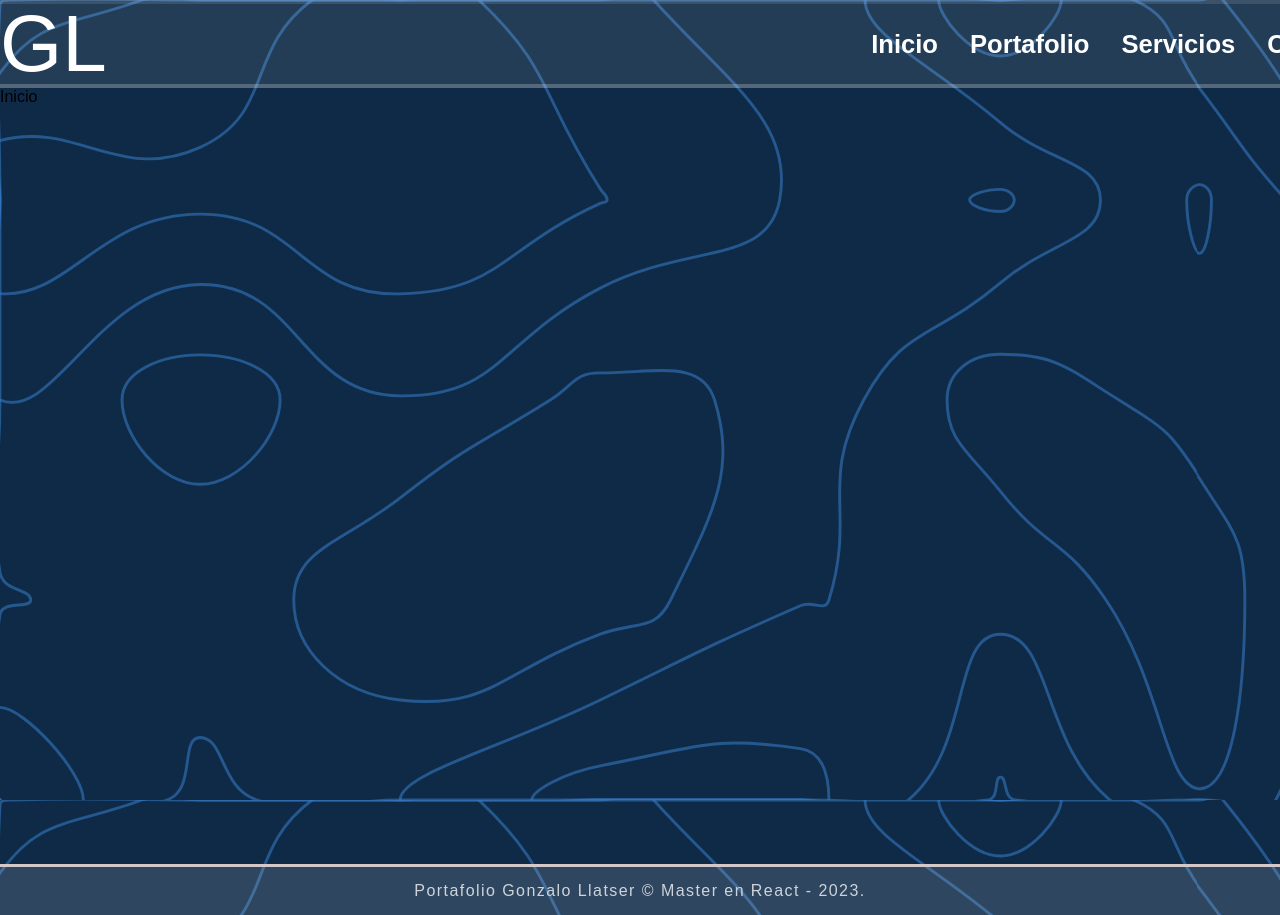
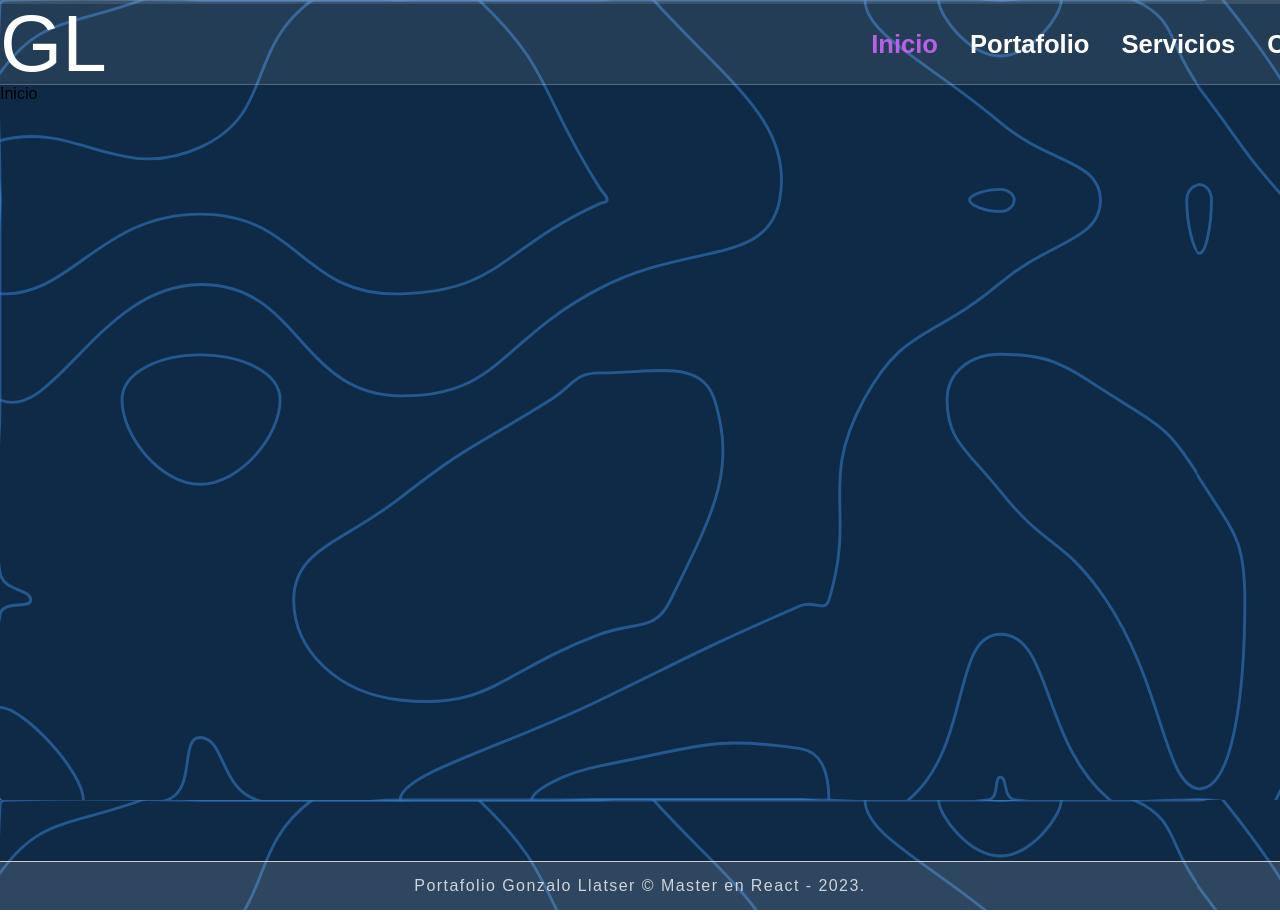
Before and after one commit to GonzaloLlatser/gl_0823_ReactJS_PortfolioModelo, a React (Create React App) app: page /inicio in a window 1280 px wide. Shown: the top 915 px of the page. Built offline with nearby package versions, Linux system fonts and the light colour scheme; a web font is replaced by a local one.

Commit message:
style: Marca enlaces del menu como activados.

```diff
--- a/src/components/layout/HeaderNav.js
+++ b/src/components/layout/HeaderNav.js
@@ -12,19 +12,19 @@ export const HeaderNav = () => {
       <nav>
         <ul>
           <li>
-            <NavLink to='/inicio'>Inicio</NavLink>
+            <NavLink to='/inicio' className={({isActive}) => isActive ? 'active' :''}>Inicio</NavLink>
           </li>
           <li>
-            <NavLink to='/portafolio'>Portafolio</NavLink>
+            <NavLink to='/portafolio'className={({isActive}) => isActive ? 'active' :''}>Portafolio</NavLink>
           </li>
           <li>
-            <NavLink to='/servicios'>Servicios</NavLink>
+            <NavLink to='/servicios'className={({isActive}) => isActive ? 'active' :''}>Servicios</NavLink>
           </li>
           <li>
-            <NavLink to='/curriculum'>Curriculum</NavLink>
+            <NavLink to='/curriculum'className={({isActive}) => isActive ? 'active' :''}>Curriculum</NavLink>
           </li>
           <li>
-            <NavLink to='/contacto'>Contacto</NavLink>
+            <NavLink to='/contacto'className={({isActive}) => isActive ? 'active' :''}>Contacto</NavLink>
           </li>
         </ul>
       </nav>
--- a/src/index.css
+++ b/src/index.css
@@ -26,7 +26,7 @@ code {
   display: flex;
   align-items: center;
   justify-content: space-around;
-  border-bottom: 0.3em solid rgba(255, 255, 255, 0.219);
+  border-bottom: 0.1em solid rgba(255, 255, 255, 0.219);
   background-color: #f5f5f518;
 }
 
@@ -84,10 +84,13 @@ code {
   /* letter-spacing: 0.1em; */
 }
 
-.header a:hover {
-  color: #8e39f0c9;
+.header a:hover,
+.header .active {
+  color: #cb64fae3;
   font-size: 1.6em;
 }
+
+
 /* Estilos del content */
 
 .content{
@@ -99,7 +102,7 @@ code {
 .footer {
   height: 3em;
   background-color: #f5f5f523;
-  border-top: 0.2em solid rgb(212, 200, 200);
+  border-top: 0.1em solid rgb(212, 200, 200);
   line-height: 3em;
   text-align: center;
   color: rgb(207, 212, 218);
--- a/src/router/MisRutas.js
+++ b/src/router/MisRutas.js
@@ -1,5 +1,5 @@
 import React from 'react';
-import { Route, Routes, BrowserRouter, NavLink } from 'react-router-dom';
+import { Route, Routes, BrowserRouter, Navigate } from 'react-router-dom';
 import { Inicio } from '../components/Inicio';
 import { Portafolio } from '../components/Portafolio';
 import { Servicios } from '../components/Servicios';
@@ -21,7 +21,7 @@ export const MisRutas = () => {
       <section className='content'>
         <Routes>
 
-          <Route path='/' element={<Inicio />} />
+          <Route path='/' element={<Navigate to='/inicio' />} />
           <Route path='/inicio' element={<Inicio />} />
           <Route path='/portafolio' element={<Portafolio />} />
           <Route path='/servicios' element={<Servicios />} />
```
